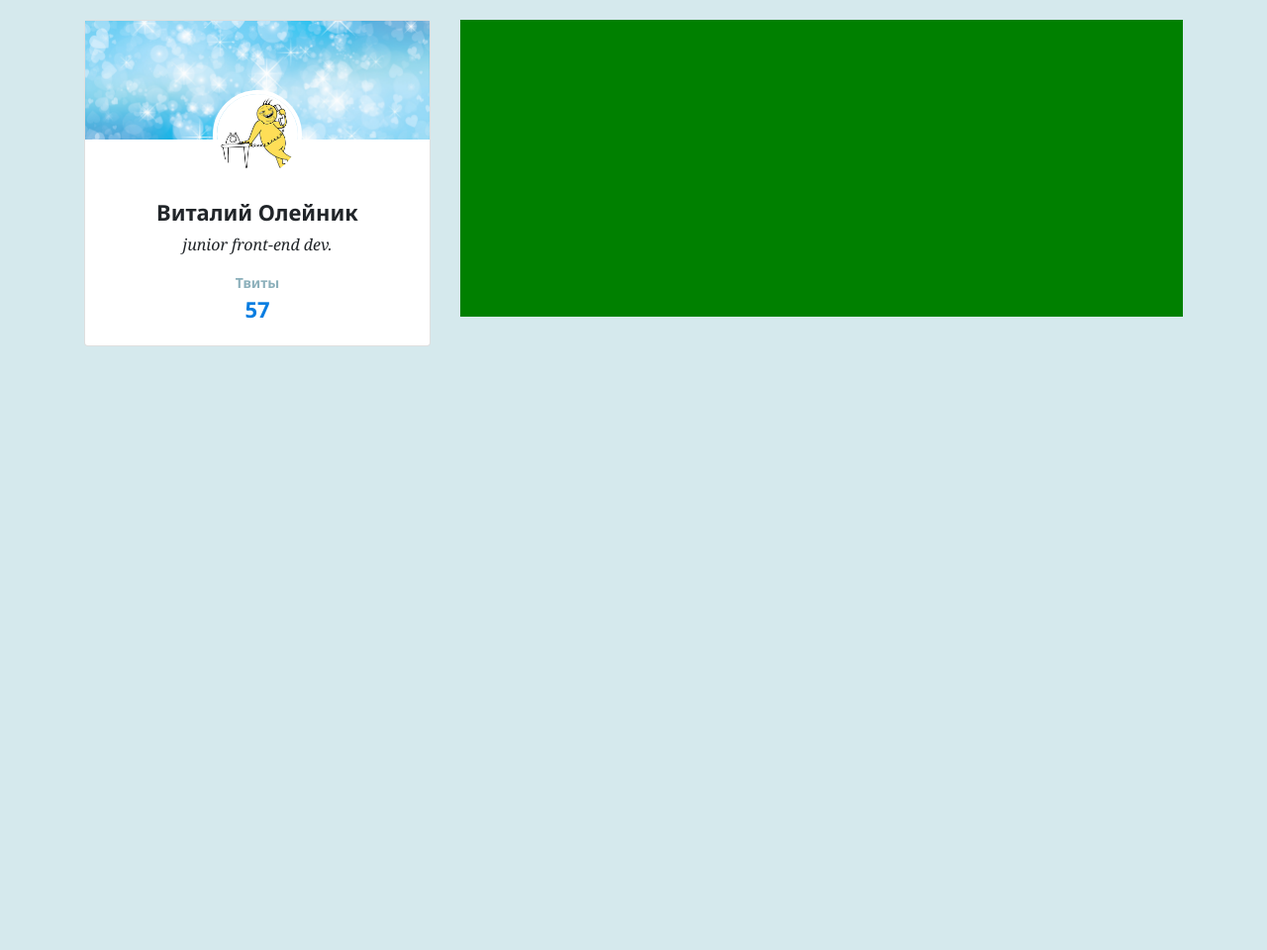
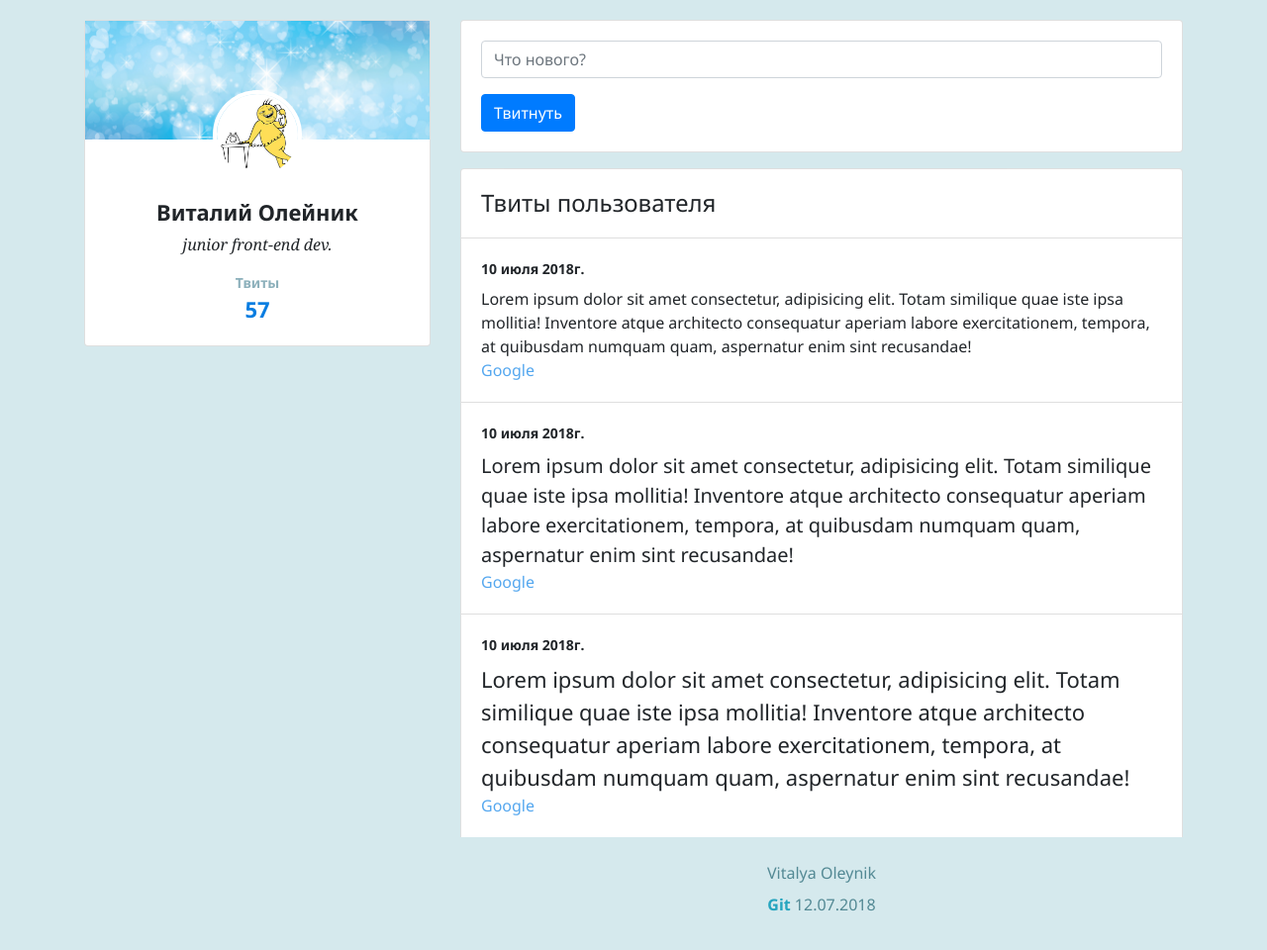
Before and after one commit to mikuhann/twitter-project, a website: page app/index.html in a window 1280 px wide. Shown: the whole page at 99% size. Before the commit the page ends 800 px from the top, so only its background shows below. Drawn offline with nearby package versions, Linux system fonts and the light colour scheme.

Commit message:
add footer

```diff
--- a/app/index.html
+++ b/app/index.html
@@ -1,5 +1,6 @@
 <!DOCTYPE html>
 <html lang="ru">
+
 <head>
     <meta charset="UTF-8">
     <meta name="viewport" content="width=device-width, initial-scale=1, shrink-to-fit=no">
@@ -8,12 +9,13 @@
     <link rel="stylesheet" href="css/main.css">
     <link href="https://fonts.googleapis.com/css?family=Noto+Sans:400,700|Noto+Serif:400,400i&amp;subset=cyrillic-ext" rel="stylesheet">
 </head>
+
 <body>
     <div class="container">
         <div class="row">
             <!-- left column -->
             <div class="col-md-4">
-                <div class="card">
+                <div class="card mb-3">
                     <div class="profile-background">
                     </div>
                     <div class="profile-avatar">
@@ -30,7 +32,7 @@
                             <li class="stats-item">
                                 <b class="stats-title">Твиты</b>
                                 <b class="stats-count">57</b>
-                            <!-- </li>
+                                <!-- </li>
                             <li class="stats-item">
                                 <b class="stats-title">Лайки</b>
                                 <b class="stats-count">257</b>
@@ -45,12 +47,63 @@
             </div>
             <!-- right column -->
             <div class="col-md-8">
-                <div class="block-2"></div>
+                <!-- tweet form -->
+                <div class="card mb-3">
+                    <div class="card-body">
+                        <form>
+                            <div class="form-group">
+                                <input type="text" class="form-control" id="userMessage" placeholder="Что нового?">
+                            </div>
+                            <button type="submit" class="btn btn-primary">Твитнуть</button>
+                        </form>
+                    </div>
+                </div>
+                <!-- tweets -->
+                <div class="card tweet-card tweet-card-rounded-top">
+                    <div class="h4 mb-0">Твиты пользователя</div>
+                </div>
+                <!-- single tweet -->
+                <div class="card tweet-card">
+                    <div class="tweet-date">10 июля 2018г.</div>
+                    <div class="tweet-text tweet-font-size-small">
+                        <p>Lorem ipsum dolor sit amet consectetur, adipisicing elit. Totam similique quae iste ipsa mollitia!
+                            Inventore atque architecto consequatur aperiam labore exercitationem, tempora, at quibusdam numquam
+                            quam, aspernatur enim sint recusandae!</p>
+                        <a href="http://google.com">Google</a>
+                    </div>
+                </div>
+                <div class="card tweet-card">
+                    <div class="tweet-date">10 июля 2018г.</div>
+                    <div class="tweet-text weet-font-size-normal">
+                        <p>Lorem ipsum dolor sit amet consectetur, adipisicing elit. Totam similique quae iste ipsa mollitia!
+                            Inventore atque architecto consequatur aperiam labore exercitationem, tempora, at quibusdam numquam
+                            quam, aspernatur enim sint recusandae!</p>
+                        <a href="http://google.com">Google</a>
+                    </div>
+                </div>
+                <div class="card tweet-card">
+                    <div class="tweet-date">10 июля 2018г.</div>
+                    <div class="tweet-text tweet-font-size-large">
+                        <p>Lorem ipsum dolor sit amet consectetur, adipisicing elit. Totam similique quae iste ipsa mollitia!
+                            Inventore atque architecto consequatur aperiam labore exercitationem, tempora, at quibusdam numquam
+                            quam, aspernatur enim sint recusandae!</p>
+                        <a href="http://google.com">Google</a>
+                    </div>
+                </div>
+                <footer class="footer">
+                    <p class="footer-copyright">
+                        Vitalya Oleynik <br>
+                        <a href="https://github.com/mikuhann" class="footer-link">Git</a>
+                        12.07.2018
+                    </p>
+                </footer>
             </div>
         </div>
     </div>
     <script src="libs/jquery/jquery-3.3.1.min.js"></script>
-    <script src="https://cdnjs.cloudflare.com/ajax/libs/popper.js/1.14.3/umd/popper.min.js" integrity="sha384-ZMP7rVo3mIykV+2+9J3UJ46jBk0WLaUAdn689aCwoqbBJiSnjAK/l8WvCWPIPm49" crossorigin="anonymous"></script>
+    <script src="https://cdnjs.cloudflare.com/ajax/libs/popper.js/1.14.3/umd/popper.min.js" integrity="sha384-ZMP7rVo3mIykV+2+9J3UJ46jBk0WLaUAdn689aCwoqbBJiSnjAK/l8WvCWPIPm49"
+        crossorigin="anonymous"></script>
     <script src="libs/bootstrap/js/bootstrap.min.js"></script>
 </body>
+
 </html>
--- /dev/null
+++ b/app/less/blocks/footer.less
@@ -0,0 +1,13 @@
+.footer {
+    color: #538994;
+    text-align: center;
+    margin-top: 20px;
+}
+.footer a {
+    color: #25a5bf;
+    font-weight: 800;
+}
+.footer p {
+    line-height: 2;
+    padding-bottom: 16px;
+}
--- a/app/less/blocks/profile.less
+++ b/app/less/blocks/profile.less
@@ -25,7 +25,7 @@
     font-weight: 800;
     text-align: center;
 }
-.profile-description{
+.profile-description {
     font-family: 'Noto Serif', serif;
     font-style: italic;
     text-align: center;
--- /dev/null
+++ b/app/less/blocks/tweet-card.less
@@ -0,0 +1,33 @@
+.tweet-card {
+    padding: 1.25rem;
+    border-radius: 0;
+    border-bottom: 0px;
+    &:last-child {
+        border-bottom: 1px solid rgba(0, 0, 0, .125);
+        border-radius: 0 0 0.25rem 0.25rem;
+    }
+}
+.tweet-card-rounded-top {
+    border-radius: 0.25rem 0.25rem 0 0;
+}
+.tweet-date {
+    font-size: 14px;
+    font-weight: 800;
+    margin-bottom: 0.5rem;
+}
+.tweet-text p {
+    margin-bottom: 0;
+    font-size: 20px;
+}
+.tweet-text a {
+    color: #54a7ef;
+}
+.tweet-font-size-small p {
+    font-size: 16px;
+}
+.tweet-font-size-normal p {
+    font-size: 20px;
+}
+.tweet-font-size-large p {
+    font-size: 22px;
+}
--- a/app/less/main.less
+++ b/app/less/main.less
@@ -7,7 +7,5 @@ body {
 }
 @import "blocks/profile.less";
 @import "blocks/stats.less";
-.block-2 {
-    height: 300px;
-    background-color: green;
-}
+@import "blocks/tweet-card.less";
+@import "blocks/footer.less";
```
Also changed, not shown: app/css/main.css.
